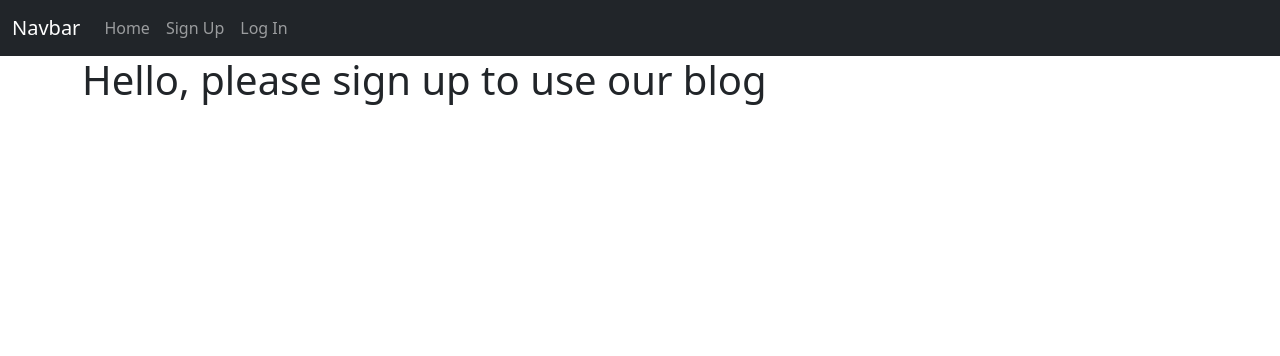
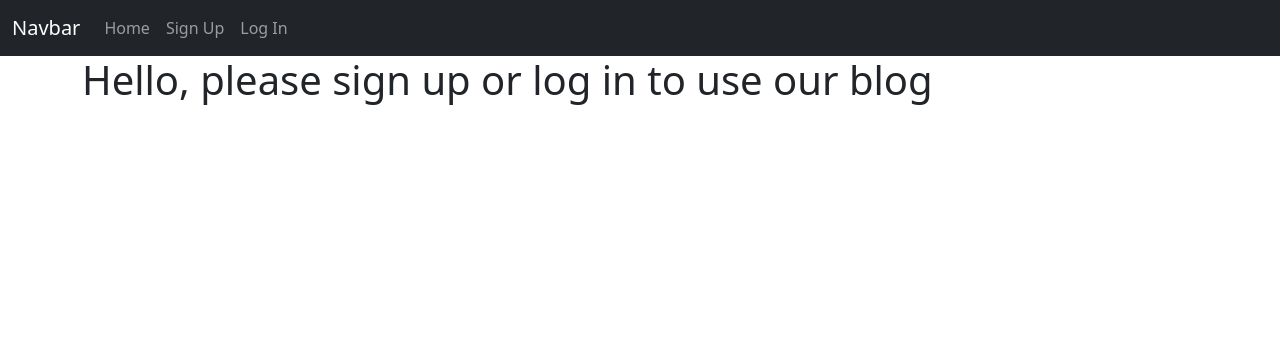
Before and after one commit to bstanton773/kekambas-91_flask_intro, a Flask app: page / in a window 1280 px wide. Shown: the top 356 px of the page. Run offline with Flask 2, Linux system fonts and the light colour scheme; data that the repository does not hold is empty; some libraries are stand-ins or nearby versions.

Commit message:
Minor update to wording

```diff
--- a/app/templates/index.html
+++ b/app/templates/index.html
@@ -6,7 +6,7 @@
 {% if current_user.is_authenticated %}
     <h1>Hello {{ current_user.username }}, how are you?</h1>
 {% else %}
-    <h1>Hello, please sign up to use our blog</h1>
+    <h1>Hello, please sign up or log in to use our blog</h1>
 {% endif %}
 
 {% for post in posts %}
```
